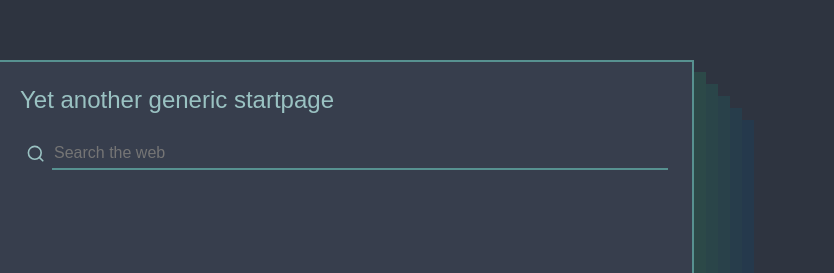
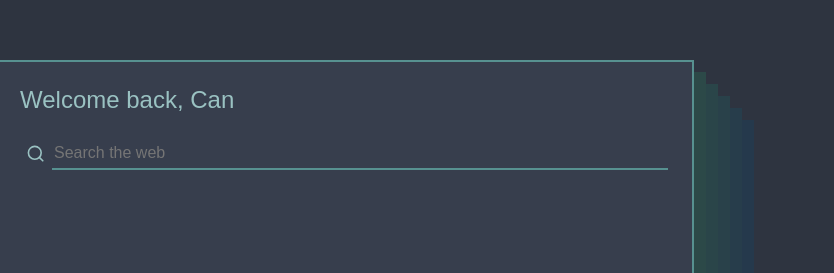
Before and after one commit to CanKirsallioba/cankirsallioba.github.io, a plain HTML site: page index.html in a window 1280 px wide. Shown: the part 188-461 px from the top of the page, 446-1280 px from the left. Drawn offline with Linux system fonts and the light colour scheme.

Commit message:
Update index.html

```diff
--- a/index.html
+++ b/index.html
@@ -10,7 +10,7 @@
     <div class="surface">
       <img src="https://media1.tenor.com/m/W9BNY0o3vVoAAAAd/eldenring-cankaynarpinar.gif" alt="" />
       <main>
-        <h1>Yet another generic startpage</h1>
+        <h1>Welcome back, Can</h1>
         <div id="searchbar">
           <button>
             <svg xmlns="http://www.w3.org/2000/svg" width="24" height="24" viewBox="0 0 24 24" fill="none" stroke="currentColor" stroke-width="2" stroke-linecap="round" stroke-linejoin="round" class="feather feather-search"><circle cx="11" cy="11" r="8"></circle><line x1="21" y1="21" x2="16.65" y2="16.65"></line></svg>
```
